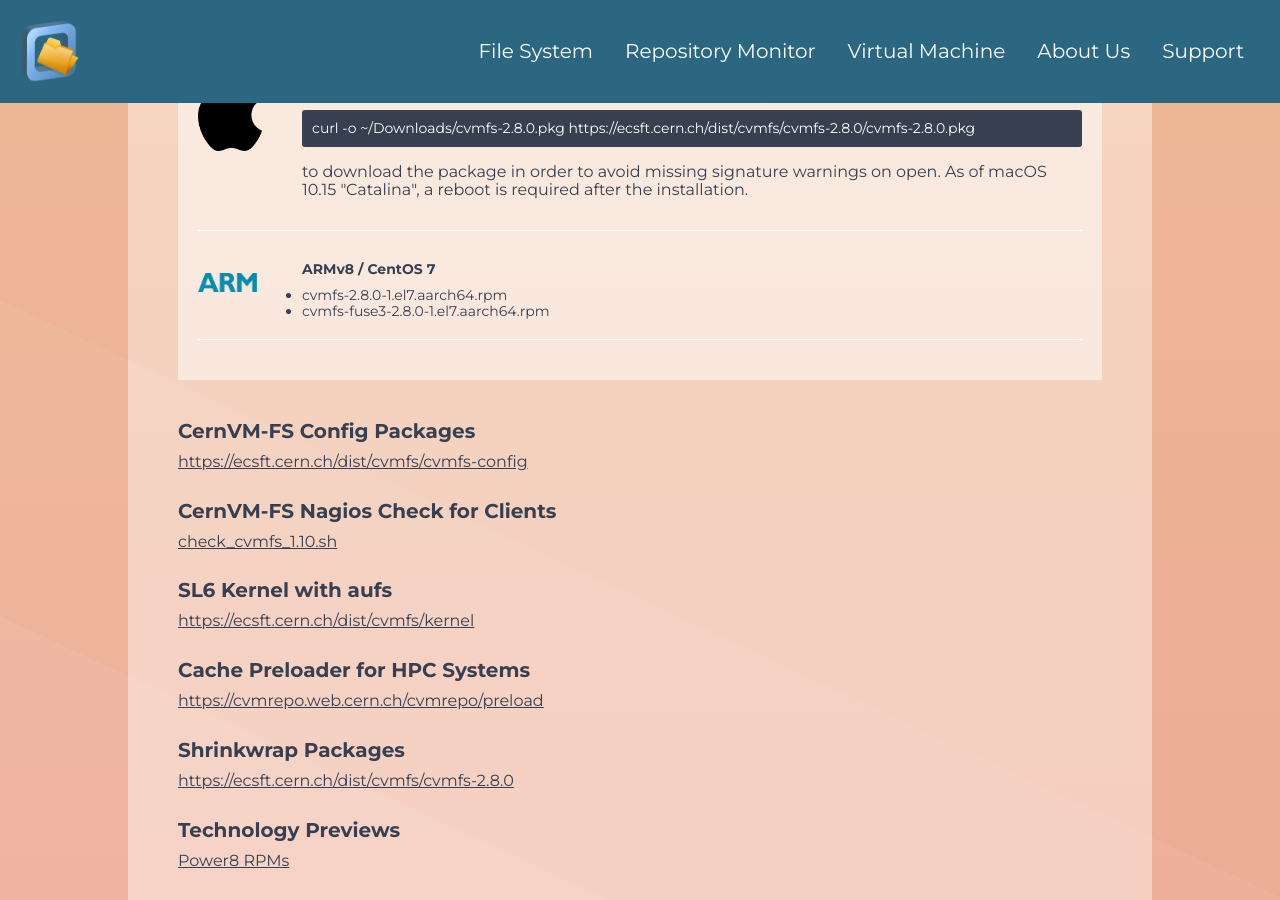
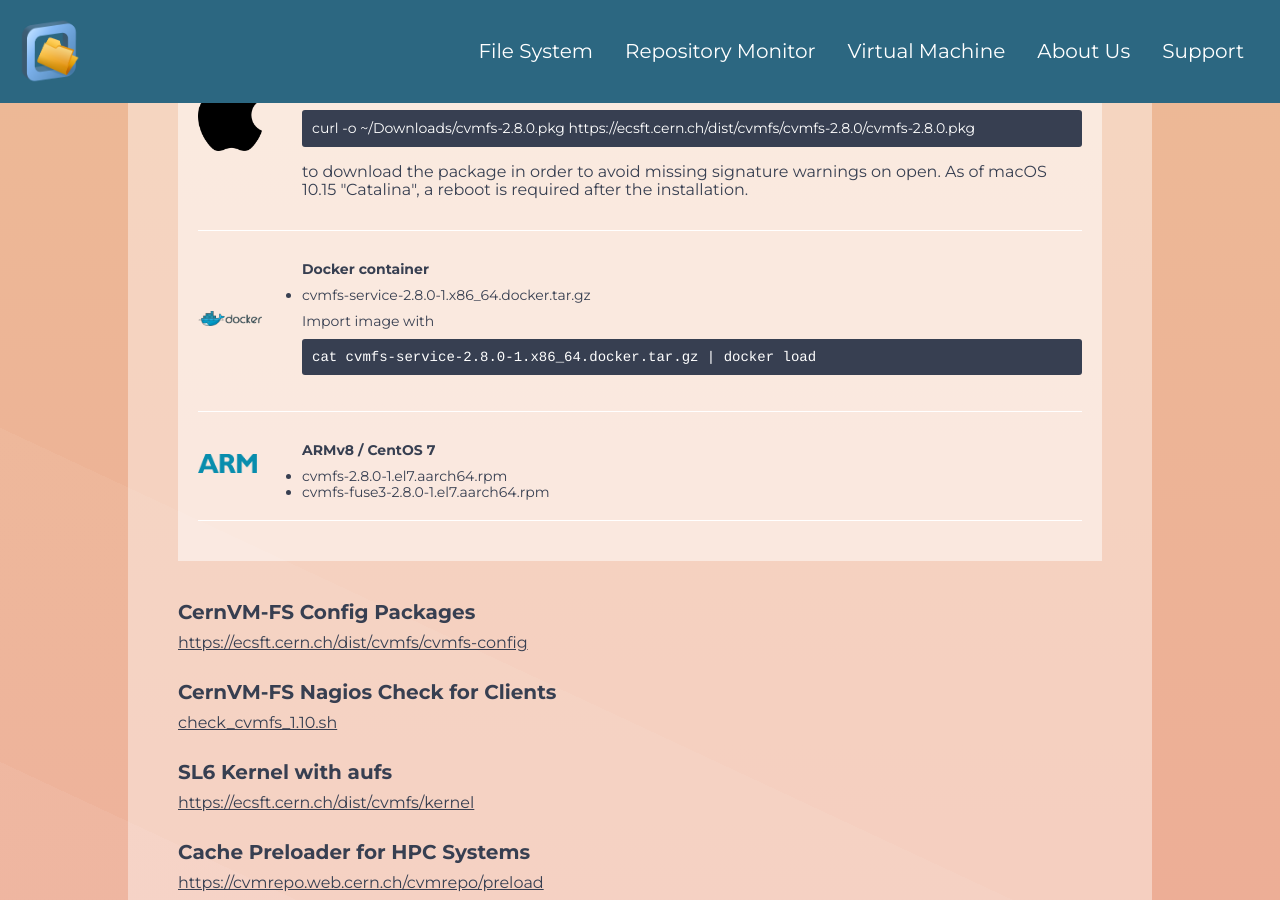
Before and after one commit to cernvm/web-cvmfs, a Jekyll site: the page built from index.html, in a window 1280 px wide and 900 px high, scrolled down 2463 px. Built offline with Jekyll 4.4.1, drawn with Linux system fonts in a browser that asks for light colours.

Commit message:
add docker service container

```diff
--- a/_includes/download-client.html
+++ b/_includes/download-client.html
@@ -115,6 +115,19 @@
 
 <div class="tab-row">
 	<div class='vendor-logo'>
+		<img alt="vbox" src='images/vendor-logos/docker.png'>
+	</div>
+	<div class='row-links'>
+		<ul class="fluid">
+			<p><strong>Docker container</strong></p>
+			<li><a href="https://ecsft.cern.ch/dist/cvmfs/cvmfs-2.8.0/cvmfs-service-2.8.0-1.x86_64.docker.tar.gz">cvmfs-service-2.8.0-1.x86_64.docker.tar.gz</a></li>
+			<p>Import image with <pre>cat cvmfs-service-2.8.0-1.x86_64.docker.tar.gz | docker load</pre></p>
+		</ul>
+	</div>
+</div>
+
+<div class="tab-row">
+	<div class='vendor-logo'>
 		<img alt="vbox" src='images/vendor-logos/arm.png'>
 	</div>
 	<div class='row-links'>
```
Also changed, not shown: images/vendor-logos/docker.png (added).
